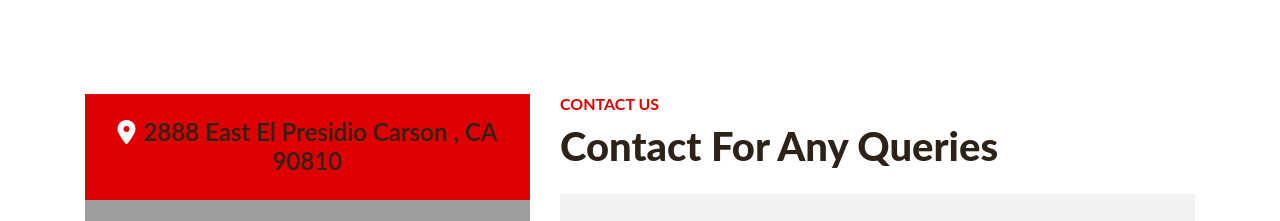
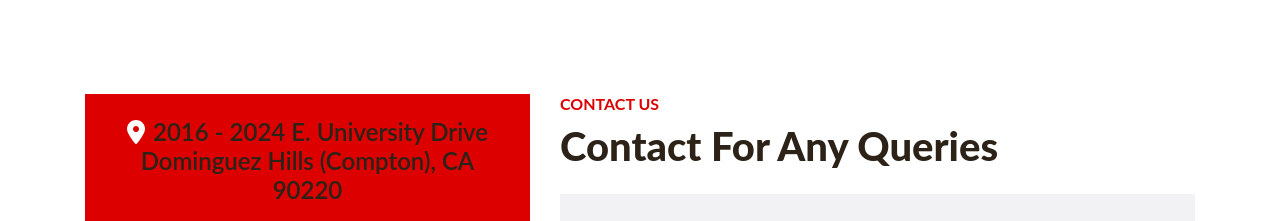
Before and after one commit to chris24michel/CityX, a plain HTML site: page contact.html in a window 1280 px wide. Shown: the part 405-626 px from the top of the page. Drawn offline with nearby package versions, Linux system fonts and the light colour scheme; grey boxes are pictures that could not be loaded.

Commit message:
Update address

```diff
--- a/contact.html
+++ b/contact.html
@@ -111,10 +111,10 @@
             <div class="row">
                 <div class="col-lg-5 pb-4 pb-lg-0">
                     <div class="bg-primary text-dark text-center p-4">
-                        <h4 class="m-0"><i class="fa fa-map-marker-alt text-white mr-2"></i>2888 East El Presidio
-                            Carson , CA 90810</h4>
+                        <h4 class="m-0"><i class="fa fa-map-marker-alt text-white mr-2"></i>2016 - 2024 E. University Drive
+                            Dominguez Hills (Compton), CA 90220</h4>
                     </div>
-                    <div style="width: 100%"><iframe width="100%" height="600" frameborder="0" scrolling="no" marginheight="0" marginwidth="0" src="https://maps.google.com/maps?width=100%25&amp;height=600&amp;hl=en&amp;q=2888%20East%20El%20Presidio%20Carson%20,%20CA%2090810+(City%20Logistics%20&amp;%20Transport)&amp;t=&amp;z=14&amp;ie=UTF8&amp;iwloc=B&amp;output=embed"><a href="https://www.gps.ie/">gps tracker sport</a></iframe></div>
+                    <div style="width: 100%"><iframe width="100%" height="600" frameborder="0" scrolling="no" marginheight="0" marginwidth="0" src="https://maps.google.com/maps?width=100%25&amp;height=600&amp;hl=en&amp;q=2016%20-%202024%20E.%20University%20Drive%20Dominguez%20Hills%20(Compton),%20CA%2090220+(City%20Logistics%20&amp;%20Transport)&amp;t=&amp;z=14&amp;ie=UTF8&amp;iwloc=B&amp;output=embed"><a href="https://www.gps.ie/">gps handsets</a></iframe></div>
                     <!-- <iframe style="width: 100%; height: 470px;"
                         src="https://www.google.com/maps/embed?pb=!1m18!1m12!1m3!1d3001156.4288297426!2d-78.01371936852176!3d42.72876761954724!2m3!1f0!2f0!3f0!3m2!1i1024!2i768!4f13.1!3m3!1m2!1s0x4ccc4bf0f123a5a9%3A0xddcfc6c1de189567!2sNew%20York%2C%20USA!5e0!3m2!1sen!2sbd!4v1603794290143!5m2!1sen!2sbd"
                         frameborder="0" style="border:0;" allowfullscreen="" aria-hidden="false" tabindex="0"></iframe> -->
```
